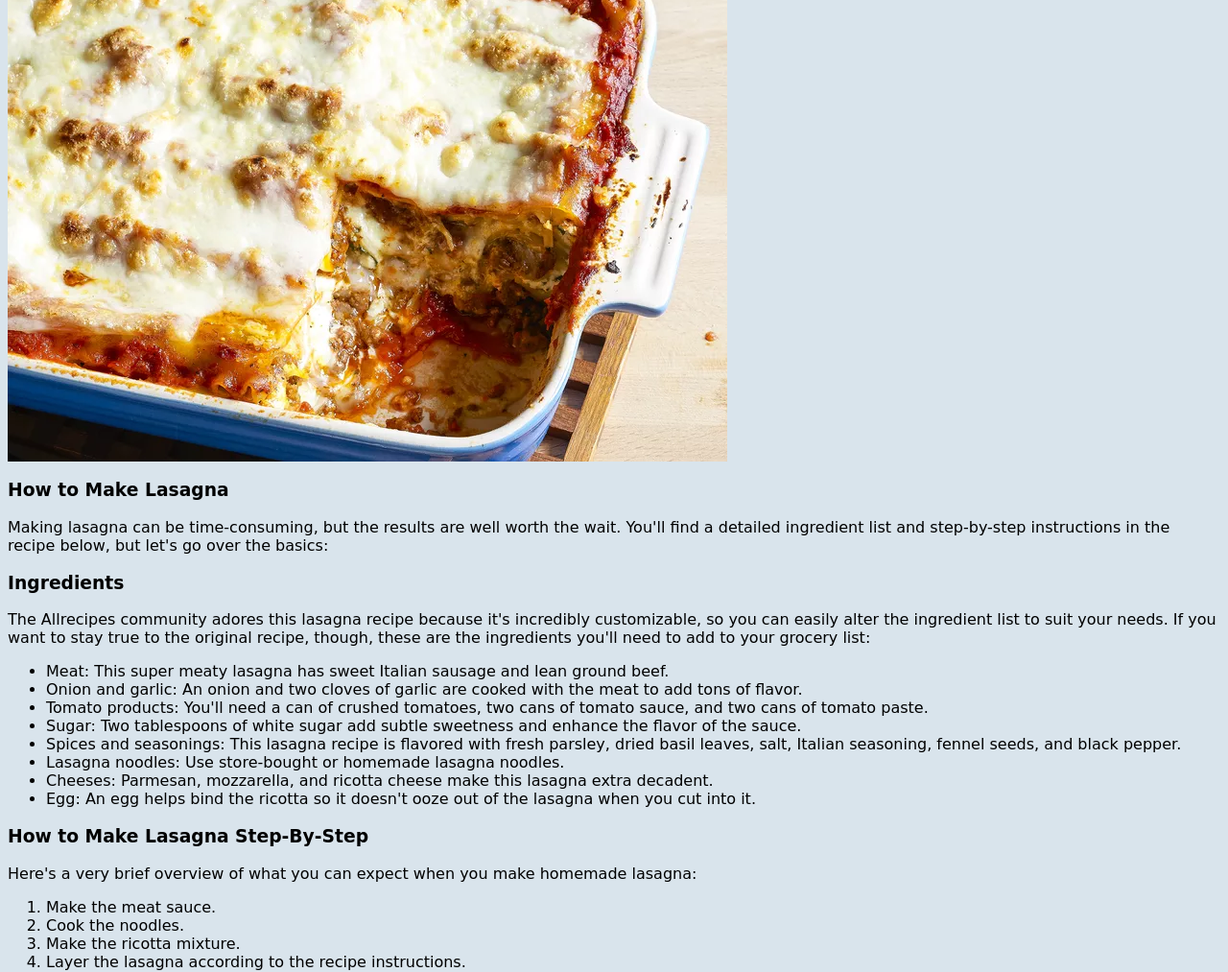
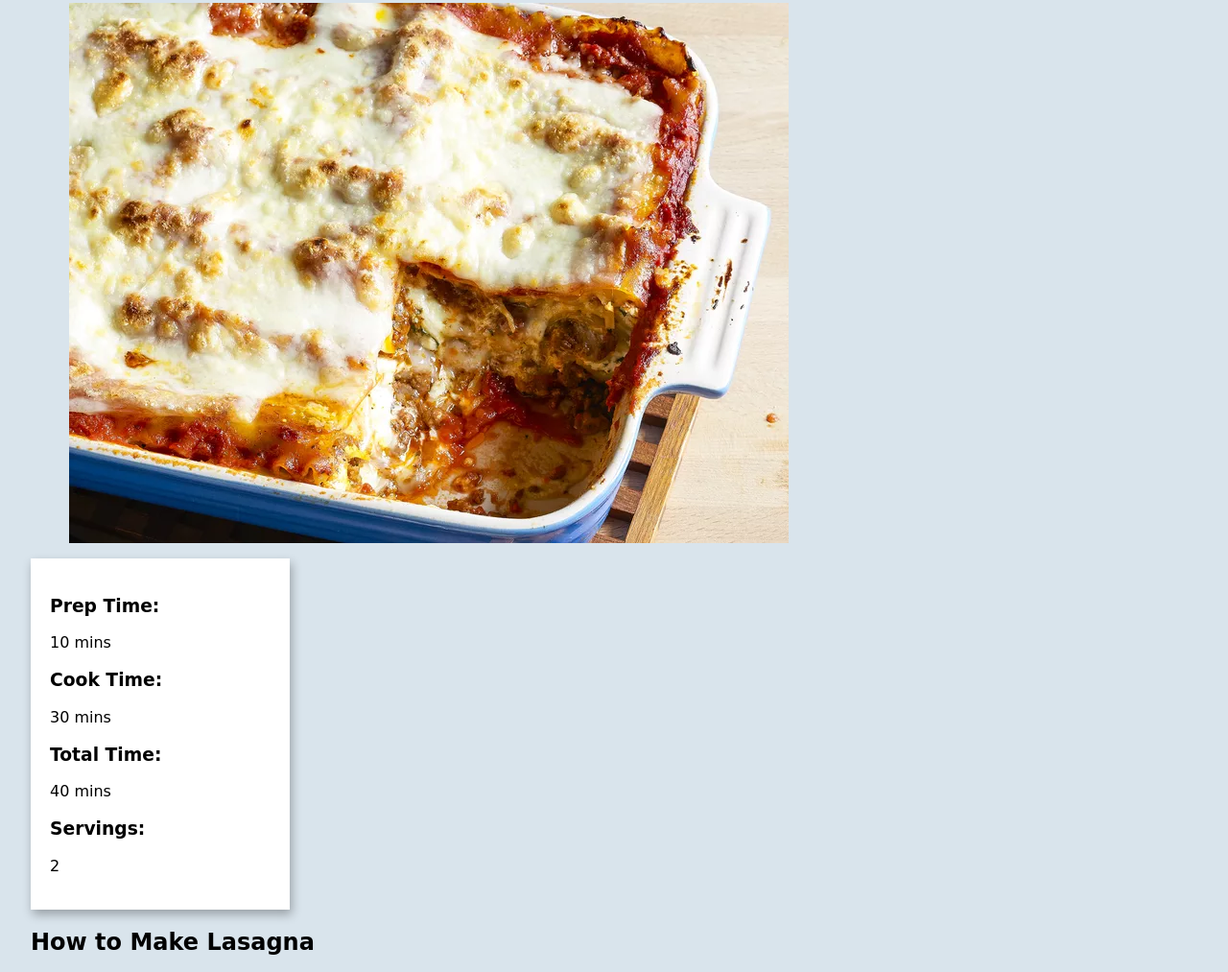
Before and after one commit to AnishaMhj/odin-recipes, a plain HTML site: page recipes/lasagna.html in a window 1280 px wide. Shown: the part 149-1162 px from the top of the page at 96% size. Drawn offline with Linux system fonts and the light colour scheme; a web font is replaced by a local one.

Commit message:
Start fixing recipe page designs

```diff
--- a/recipes/lasagna.html
+++ b/recipes/lasagna.html
@@ -8,12 +8,35 @@
     <link rel="stylesheet" href="https://cdnjs.cloudflare.com/ajax/libs/font-awesome/4.7.0/css/font-awesome.min.css">
 </head>
 <body>
-    <h1>Lasagna</h1>
+    <main>
+        <h1 class="page__title">Lasagna</h1>
+        <section class="recipe__item ">
+            <article class="recipe__details">
+                <figure class="recipe__image">
                     <img src="images/lasagna.png" alt="Lasagna">
-    <h3>How to Make Lasagna</h3>
+                </figure>
+                <article class="recipe__prepTime">
+                <div class="side__info">
+                    <h3>Prep Time: </h3>
+                    <p>10 mins</p>
+                </div>
+                <div class="side__info">
+                    <h3>Cook Time: </h3>
+                    <p>30 mins</p>
+                </div>
+                <div class="side__info">
+                    <h3>Total Time: </h3>
+                    <p>40 mins</p>
+                </div>
+                <div class="side__info">
+                    <h3> Servings: </h3>
+                    <p>2</p>
+                </div>
+                </article>
+                <div class="recipe__directions">
+                    <h2>How to Make Lasagna</h2>
                     <p>Making lasagna can be time-consuming, but the results are well worth the wait. You'll find a detailed ingredient
                         list and step-by-step instructions in the recipe below, but let's go over the basics:</p>
-
                         <h3>Ingredients</h3>
                         <p>The Allrecipes community adores this lasagna recipe because it's incredibly customizable, so you can easily alter
                             the ingredient list to suit your needs. If you want to stay true to the original recipe, though, these are the
@@ -40,6 +63,19 @@
                                 <li> Cover with foil and bake.</li>
                                 <li>Let the lasagna rest before serving.</li>
                             </ol>
+                </div>
+
+            </article>
+        </section>
+    </main>
+
+
+
+
+
+
+
+
 </body>
 
 </html>
--- a/recipes/recipes-styles.scss
+++ b/recipes/recipes-styles.scss
@@ -23,12 +23,24 @@ body {
 
   background-color: var(--primary-blueGrey);
 }
+main{
+  padding: 1.5rem;
+}
+
+a{
+  text-decoration: none;
+}
 
 .page__title{
   font-size: 3rem;
   text-align: center;
-  padding-bottom: 1.5rem ;
+  padding: 1.5rem 0;
+  margin: 0;
 }
+
+
+/* HOMEPAGE STYLES
+=======================================*/
 
 .block__center {
   display: flex;
@@ -59,8 +71,7 @@ body {
     }
   }
 .fa-arrow-circle-right{
-  align-self: flex-end;
-  padding-right: 3rem;
+  font-size: 1.5rem;
   cursor: pointer;
   animation: pulse 2s infinite ease-in-out alternate;
 }
@@ -72,9 +83,6 @@ body {
 
 }
 
-main{
-  padding: 1.5rem 0;
-}
 
 /* RECIPE LISTS STYLES
 =======================================*/
@@ -110,7 +118,7 @@ main{
       .recipeInfo{
         background-color: var(--primary-white);
         width: 230px;
-        min-height: 130px;
+        min-height: 100px;
         background-size: auto;
         height: auto;
         margin: -70px auto 0 90px;
@@ -119,3 +127,18 @@ main{
       }
   }
 }
+
+/*  RECIPE ITEM PAGE STYLES
+=======================================*/
+
+.recipe__item{
+  .recipe__prepTime{
+    background-color: var(--primary-white);
+    width: 230px;
+    // min-height: 100px;
+    background-size: auto;
+    height: auto;
+    padding: 20px;
+    box-shadow: 2px 5px 10px rgba(0, 0, 0, 0.3);
+  }
+}
```
Also changed, not shown: recipes/recipes-styles.css, 2 other files. Lines whose indentation alone changed are shown as unchanged.
